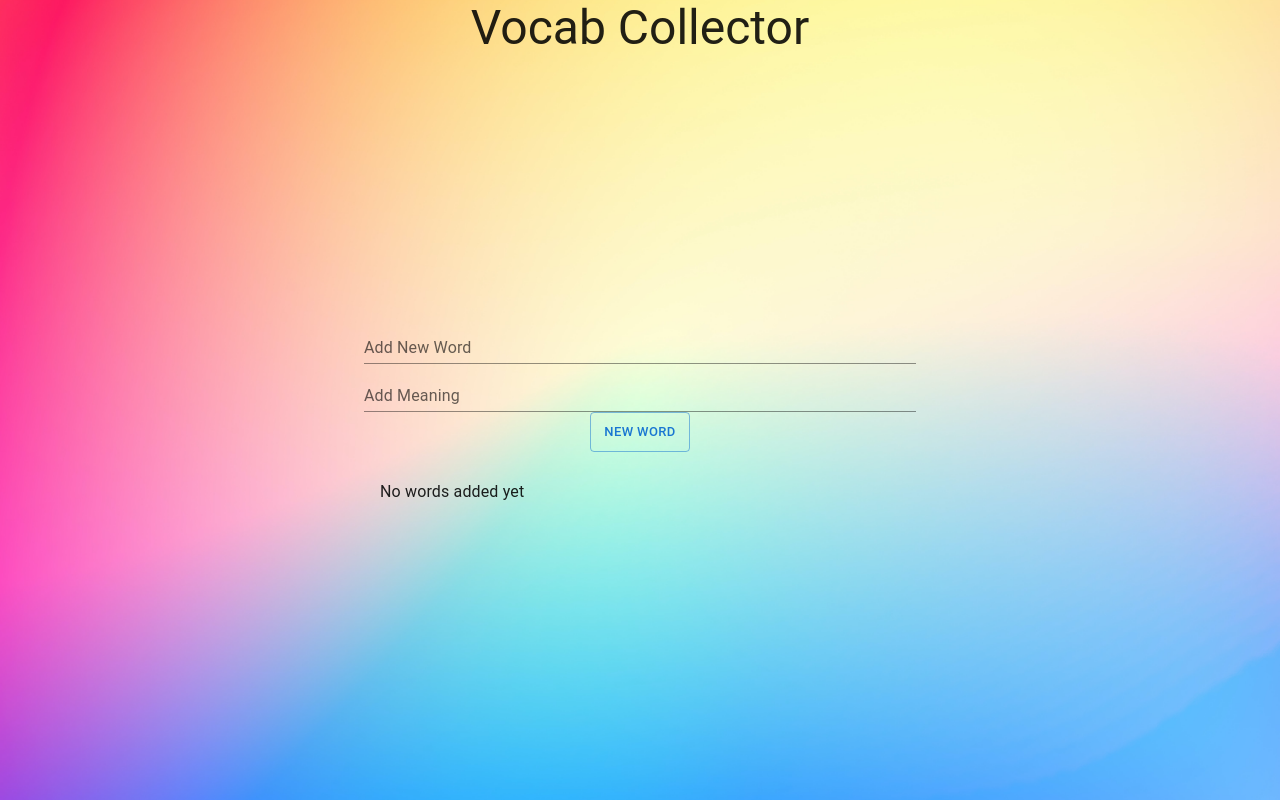
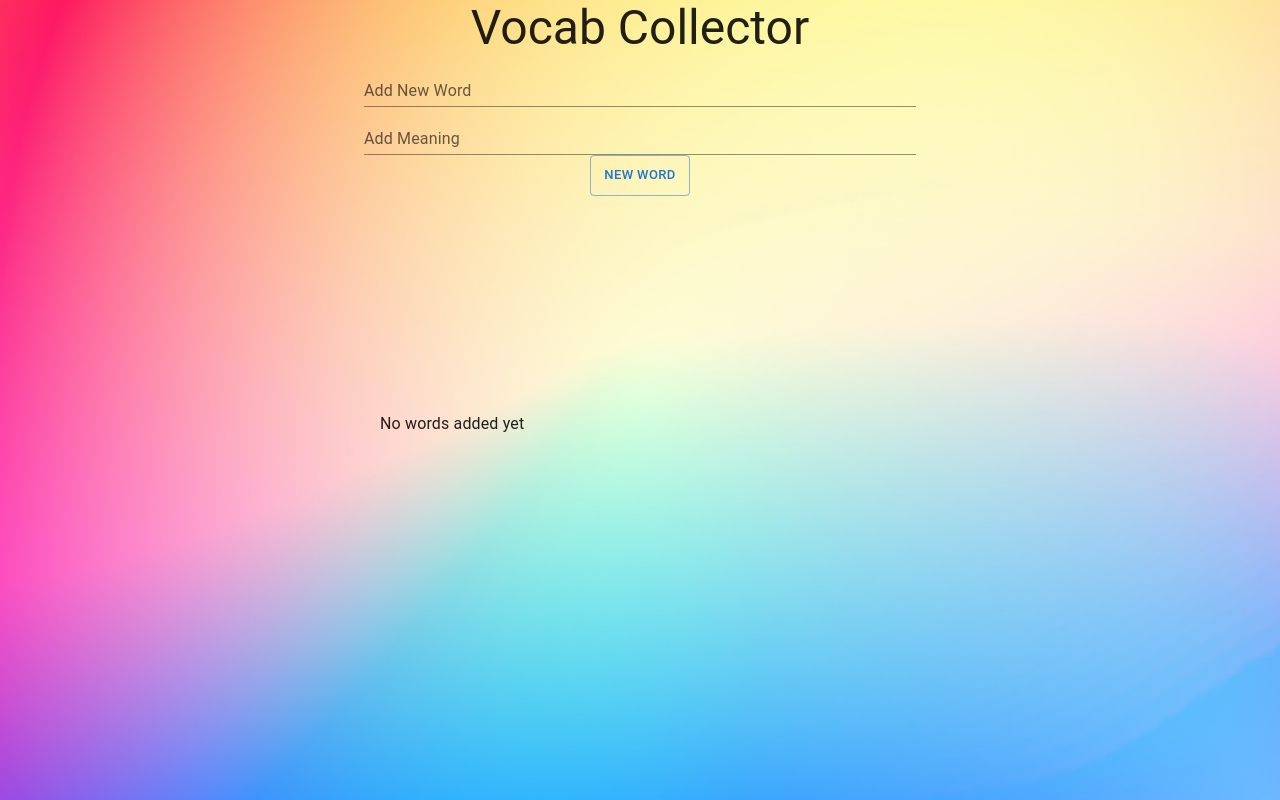
Before and after one commit to Pannu786/vocab-collector, a React (Vite) app: page / in a window 1280 px wide. Built offline with nearby package versions, Linux system fonts and the light colour scheme.

Commit message:
mana ge to fix the wordsform

```diff
--- a/src/App.jsx
+++ b/src/App.jsx
@@ -59,6 +59,7 @@ const App = () => {
           </Box>
 
           <AddWordsForm
+
             word={word}
             meaning={meaning}
             setWord={setWord}
@@ -67,6 +68,7 @@ const App = () => {
           />
 
           <WordsList
+
             words={words}
             setWords={setWords}
             word={word}
--- a/src/components/AddWordsForm.jsx
+++ b/src/components/AddWordsForm.jsx
@@ -2,7 +2,23 @@ import { Typography, Box, Container, Button, TextField } from '@mui/material';
 
 const AddWordsForm = ({ word, setWord, meaning, setMeaning, addWord }) => {
   return (
-    <>
+    <Container
+      sx={{
+
+        position: 'fixed',
+        top: 59,
+        left: 0,
+        right: 0,
+        zIndex: 1,
+        '@media (max-width: 600px)': {
+          // adjust for smaller screens
+          top: '20%',
+          maxHeight: '70vh',
+        },
+        textAlgin: 'center',
+      }}
+      maxWidth='sm'
+    >
       <Box display='flex' flexDirection='column' width='100%'>
         <TextField
           variant='standard'
@@ -26,7 +42,7 @@ const AddWordsForm = ({ word, setWord, meaning, setMeaning, addWord }) => {
           New Word
         </Button>
       </Box>
-    </>
+    </Container>
   );
 };
 
--- a/src/components/WordsList.jsx
+++ b/src/components/WordsList.jsx
@@ -14,7 +14,7 @@ const WordsList = ({
 }) => {
   return (
     <Box sx={{ flexGrow: 1, }}>
-      <List sx={{ maxHeight: '400px', overflow: 'auto', py: 2 }}>
+      <List sx={{ maxHeight: '20rem', overflow: 'auto' }}>
         {words.length > 0 ? (
           words.map(({ word, meaning }, i) => (
             <ListItem key={i}>
```
